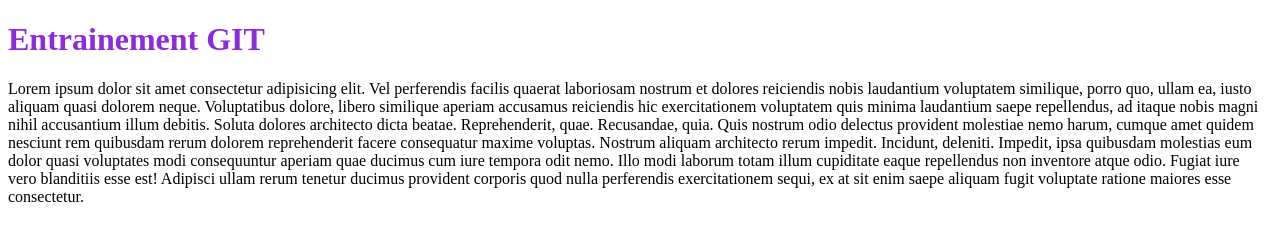
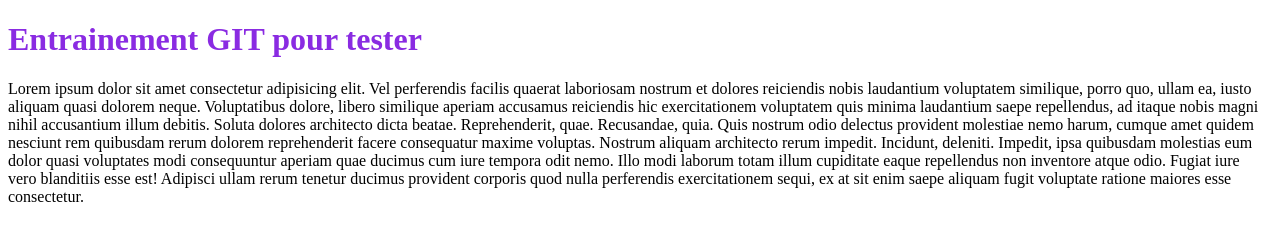
Before and after one commit to gautierarnauld/projet_git, a plain HTML site: page index.html in a window 1280 px wide. Drawn offline with Linux system fonts and the light colour scheme.

Commit message:
Update test

```diff
--- a/index.html
+++ b/index.html
@@ -8,7 +8,7 @@
     <title>Document</title>
 </head>
 <body>
-    <h1>Entrainement GIT</h1>
+    <h1>Entrainement GIT pour tester</h1>
     <p>Lorem ipsum dolor sit amet consectetur adipisicing elit. Vel perferendis facilis quaerat laboriosam nostrum et dolores reiciendis nobis laudantium voluptatem similique, porro quo, ullam ea, iusto aliquam quasi dolorem neque.
     Voluptatibus dolore, libero similique aperiam accusamus reiciendis hic exercitationem voluptatem quis minima laudantium saepe repellendus, ad itaque nobis magni nihil accusantium illum debitis. Soluta dolores architecto dicta beatae. Reprehenderit, quae.
     Recusandae, quia. Quis nostrum odio delectus provident molestiae nemo harum, cumque amet quidem nesciunt rem quibusdam rerum dolorem reprehenderit facere consequatur maxime voluptas. Nostrum aliquam architecto rerum impedit. Incidunt, deleniti.
```
